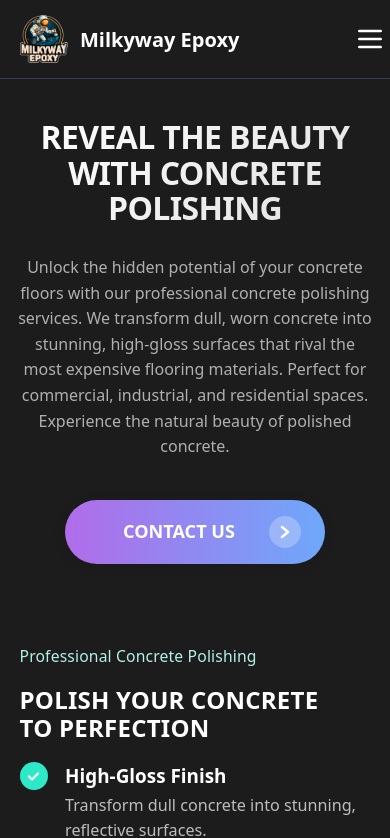
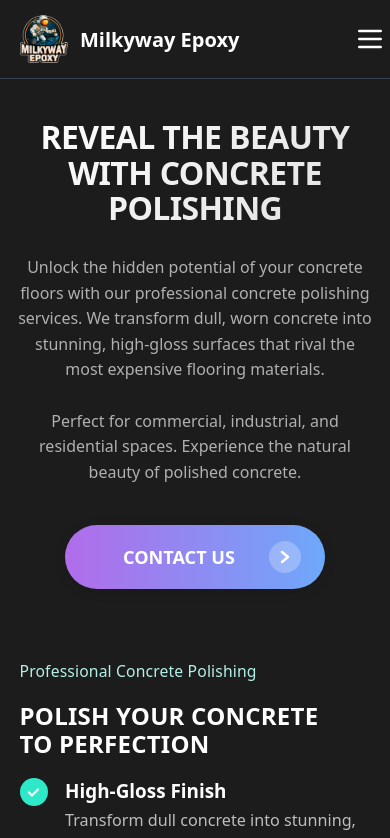
Before and after one commit to celalzamanoglu/epoxy-flooring, a Next.js app: page /learn-more/concrete-polishing in a window 390 px wide. Shown: the top 838 px of the page. Built offline with nearby package versions, Linux system fonts and the light colour scheme.

Commit message:
style(layout): - Large screens + Video: Hero content and CTA button left-aligned - Large screens + No video: Hero content and CTA button centered - Small screens: Hero content and CTA button always centered

```diff
--- a/src/components/LearnMorePage.module.css
+++ b/src/components/LearnMorePage.module.css
@@ -4,7 +4,72 @@
   padding: 0 20px;
 }
 
-/* Hero Section */
+/* Hero and Video Section - Side by Side Layout */
+.heroVideoSection {
+  padding: 80px 0 20px;
+}
+
+.heroVideoContainer {
+  max-width: 1400px;
+  margin: 0 auto;
+  padding: 0 20px;
+  display: flex;
+  align-items: flex-start;
+  gap: 60px;
+}
+
+.heroContent {
+  flex: 1;
+  text-align: left;
+  padding-top: 20px;
+  display: flex;
+  flex-direction: column;
+}
+
+/* When no video, hero content takes full width */
+.withoutVideo .heroContent {
+  text-align: center;
+  max-width: 800px;
+  margin: 0 auto;
+}
+
+/* Center the CTA button when no video */
+.withoutVideo .ctaButtonWrapper {
+  justify-content: center;
+}
+
+/* Ensure left alignment on desktop when video is present */
+@media (min-width: 769px) {
+  .withVideo .heroContent {
+    text-align: left;
+    padding-left: 120px;
+  }
+
+  .withVideo .ctaButtonWrapper {
+    justify-content: flex-start;
+  }
+}
+
+.videoContent {
+  flex: 1;
+  display: flex;
+  flex-direction: column;
+  align-items: center;
+  margin-top: -45px;
+}
+
+/* Mobile Video Wrapper - Outside containers */
+.mobileVideoWrapper {
+  display: none;
+}
+
+.ctaButtonWrapper {
+  margin-top: 40px;
+  display: flex;
+  justify-content: flex-start;
+}
+
+/* Hero Section - Fallback for mobile */
 .heroSection {
   padding: 80px 0 20px;
   text-align: center;
@@ -30,6 +95,7 @@
   margin: 0 auto;
   color: #b0b0b0;
   font-weight: 400;
+  white-space: pre-line;
 }
 
 /* CTA Button Section */
@@ -49,6 +115,38 @@
 
 /* Responsive Design */
 @media (max-width: 768px) {
+  .heroVideoContainer {
+    flex-direction: column;
+    gap: 40px;
+  }
+
+  .heroContent {
+    text-align: center;
+    padding-top: 0;
+  }
+
+  .videoContent {
+    display: none; /* Hide desktop video on mobile */
+  }
+
+  .mobileVideoWrapper {
+    display: block; /* Show mobile video on mobile */
+  }
+
+  .ctaButtonWrapper {
+    justify-content: center;
+  }
+}
+
+@media (max-width: 768px) {
+  .heroVideoSection {
+    padding: 60px 0 40px;
+  }
+
+  .heroVideoContainer {
+    gap: 30px;
+  }
+
   .heroSection {
     padding: 60px 0 40px;
   }
@@ -75,6 +173,15 @@
     padding: 0 15px;
   }
 
+  .heroVideoSection {
+    padding: 40px 0 30px;
+  }
+
+  .heroVideoContainer {
+    padding: 0 15px;
+    gap: 25px;
+  }
+
   .heroSection {
     padding: 40px 0 30px;
   }
--- a/src/components/LearnMorePage.tsx
+++ b/src/components/LearnMorePage.tsx
@@ -2,13 +2,14 @@
 
 import React from "react";
 import styles from "./LearnMorePage.module.css";
-/* import VideoPlayer from "./VideoPlayer"; */
+import VideoPlayer from "./VideoPlayer";
 import Button from "./Button";
 import Link from "next/link";
 import HexagonSection from "./HexagonSection";
 import HowItWorksSection from "./HowItWorksSection";
 import ResultsSection from "./ResultsSection";
 import Footer from "./Footer";
+import { useIsMobile } from "@/lib/useIsMobile";
 
 interface LearnMorePageProps {
   type: string;
@@ -18,7 +19,7 @@ interface LearnMorePageProps {
 interface ServiceData {
   title: string;
   description: string;
-  videoUrl: string;
+  videoUrl?: string;
   hexagonData: {
     ctaSmall: string;
     ctaBig: string;
@@ -32,8 +33,8 @@ const serviceData: Record<string, ServiceData> = {
   "metallic-epoxy": {
     title: "PERFECT YOUR SPACE WITH OUR METALLIC EPOXY DESIGNS",
     description:
-      "Transform your floors with our stunning metallic epoxy designs that combine artistic beauty with industrial strength. Our metallic epoxy creates a unique, shimmering effect that adds depth and elegance to any space. Perfect for restaurants, homes, showrooms, warehouses, countertops, and more. Experience the perfect blend of aesthetics and durability.",
-    videoUrl: "https://www.youtube.com/embed/wz7THPQuxhA",
+      "Transform your floors with our stunning metallic epoxy designs that combine artistic beauty with industrial strength. Our metallic epoxy creates a unique, shimmering effect that adds depth and elegance to any space.\n\nPerfect for restaurants, homes, showrooms, warehouses, countertops, and more. Experience the perfect blend of aesthetics and durability.",
+    videoUrl: "/metallic-learn-more.mp4",
     hexagonData: {
       ctaSmall: "Premium Metallic Epoxy",
       ctaBig: "ELEVATE YOUR SPACE\nWITH METALLIC EPOXY",
@@ -59,8 +60,8 @@ const serviceData: Record<string, ServiceData> = {
   "flake-epoxy": {
     title: "CREATE UNIQUE SPACES WITH FLAKE EPOXY FLOORING",
     description:
-      "Add personality and character to your floors with our flake epoxy flooring solutions. Our decorative flakes come in various colors and sizes, allowing you to create custom designs that reflect your style. Ideal for garages, patios, pool decks, driveways, basements, and more. Get a durable, slip-resistant surface that looks amazing.",
-    videoUrl: "https://www.youtube.com/embed/wz7THPQuxhA",
+      "Add personality and character to your floors with our flake epoxy flooring solutions. Our decorative flakes come in various colors and sizes, allowing you to create custom designs that reflect your style.\n\nIdeal for garages, patios, pool decks, driveways, basements, and more. Get a durable, slip-resistant surface that looks amazing.",
+    videoUrl: "/flake-learn-more.mp4",
     hexagonData: {
       ctaSmall: "Decorative Flake Epoxy",
       ctaBig: "CUSTOMIZE YOUR FLOOR\nWITH FLAKE EPOXY",
@@ -86,8 +87,8 @@ const serviceData: Record<string, ServiceData> = {
   "concrete-polishing": {
     title: "REVEAL THE BEAUTY WITH CONCRETE POLISHING",
     description:
-      "Unlock the hidden potential of your concrete floors with our professional concrete polishing services. We transform dull, worn concrete into stunning, high-gloss surfaces that rival the most expensive flooring materials. Perfect for commercial, industrial, and residential spaces. Experience the natural beauty of polished concrete.",
-    videoUrl: "https://www.youtube.com/embed/wz7THPQuxhA",
+      "Unlock the hidden potential of your concrete floors with our professional concrete polishing services. We transform dull, worn concrete into stunning, high-gloss surfaces that rival the most expensive flooring materials.\n\nPerfect for commercial, industrial, and residential spaces. Experience the natural beauty of polished concrete.",
+    videoUrl: undefined,
     hexagonData: {
       ctaSmall: "Professional Concrete Polishing",
       ctaBig: "POLISH YOUR CONCRETE\nTO PERFECTION",
@@ -113,8 +114,8 @@ const serviceData: Record<string, ServiceData> = {
   "garage-design": {
     title: "TRANSFORM YOUR GARAGE WITH PROFESSIONAL DESIGN",
     description:
-      "Turn your garage into a functional, beautiful space with our comprehensive garage design services. From epoxy flooring to custom storage solutions, we create garages that work as hard as you do. Specializing in cabinets, car lifts, wall storage, and overhead racks. Make your garage the envy of the neighborhood.",
-    videoUrl: "https://www.youtube.com/embed/wz7THPQuxhA",
+      "Turn your garage into a functional, beautiful space with our comprehensive garage design services. From epoxy flooring to custom storage solutions, we create garages that work as hard as you do.\n\nSpecializing in cabinets, car lifts, wall storage, and overhead racks. Make your garage the envy of the neighborhood.",
+    videoUrl: "",
     hexagonData: {
       ctaSmall: "Complete Garage Solutions",
       ctaBig: "DESIGN YOUR DREAM\nGARAGE SPACE",
@@ -139,39 +140,56 @@ const serviceData: Record<string, ServiceData> = {
   },
 };
 
-const LearnMorePage: React.FC<LearnMorePageProps> = ({
-  type,
-  showHowItWorks = true,
-}) => {
+const LearnMorePage: React.FC<LearnMorePageProps> = ({ type, showHowItWorks = true }) => {
   const data = serviceData[type] || serviceData["metallic-epoxy"];
+
+  const isMobile = useIsMobile();
 
   return (
     <main className="mt-[50vh] mb-[100vh] bg-[#1C1C1C]">
-      {/* Hero Section */}
-      <section className={styles.heroSection}>
-        <div className={styles.container}>
+      {/* Hero and Video Section - Side by Side on Desktop */}
+      <section className={styles.heroVideoSection}>
+        <div className={`${styles.heroVideoContainer} ${data.videoUrl ? styles.withVideo : styles.withoutVideo}`}>
+          {/* Hero Content - Left Side */}
+          <div className={styles.heroContent}>
             <h1 className={styles.title}>{data.title}</h1>
             <p className={styles.description}>{data.description}</p>
+            <div className={styles.ctaButtonWrapper}>
+              <Link href="/contact">
+                <Button>CONTACT US</Button>
+              </Link>
             </div>
-      </section>
+          </div>
 
-      {/* Video Section */}
-      {/* <VideoPlayer
+          {/* Video - Right Side */}
+          {data.videoUrl && (
+            <div className={styles.videoContent}>
+              <VideoPlayer
                 videoUrl={data.videoUrl}
                 muted={true}
                 autoPlayInView={true}
                 loop={true}
-        videoType="full"
-      /> */}
-
-      {/* CTA Button Section */}
-      <section className={styles.ctaButtonSection}>
-        <div className={styles.ctaButtonContainer}>
-          <Link href="/contact">
-            <Button>CONTACT US</Button>
-          </Link>
+                videoType="mobile"
+                fullscreen={isMobile}
+              />
+            </div>
+          )}
         </div>
       </section>
+
+      {/* Mobile Video - Outside containers */}
+      {data.videoUrl && (
+        <div className={styles.mobileVideoWrapper}>
+          <VideoPlayer
+            videoUrl={data.videoUrl}
+            muted={true}
+            autoPlayInView={true}
+            loop={true}
+            videoType="mobile"
+            fullscreen={isMobile}
+          />
+        </div>
+      )}
 
       {/* Hexagon Section */}
       <HexagonSection
```
Lines whose indentation alone changed are shown as unchanged.
